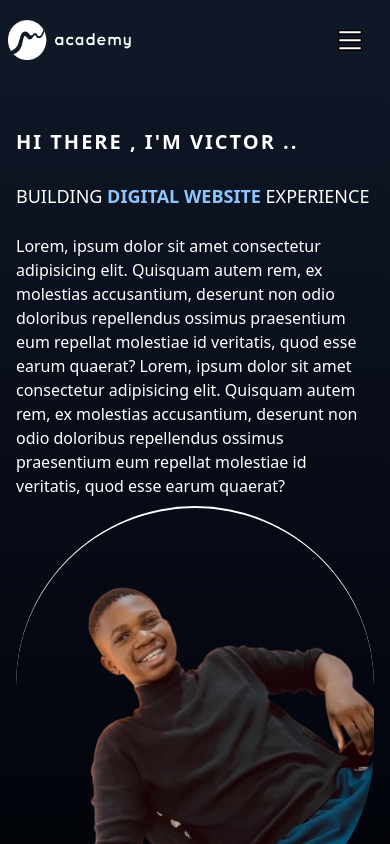
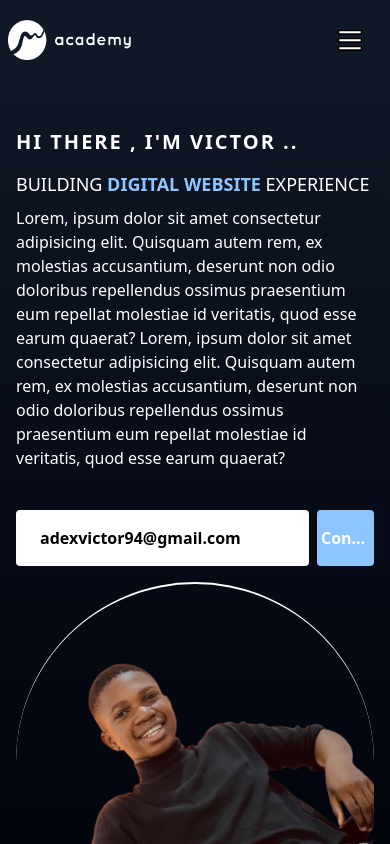
Before and after one commit to Victorakinwunmi/portfolio, a Nuxt app: page / in a window 390 px wide. Shown: the top 844 px of the page. Built offline with nearby package versions, Linux system fonts and the light colour scheme.

Commit message:
i allowed connect with me button to show on mobile and adjusted margins

```diff
--- a/app/pages/index.vue
+++ b/app/pages/index.vue
@@ -3,20 +3,20 @@
       <div class="px-4 md:px-6 lg:px-0 pt-32 gap-2 lg:pt-40 max-w-8xl block items-center lg:flex">
         <div class="w-full lg:w-2/4 text-white type">
            <p class="text-xl lg:text-4xl font-bold">HI THERE , I'M VICTOR ...</p>
-           <div class="mt-5 w-full lg:w-sm lg:mt-8 text-lg lg:text-4xl">
+           <div class="mt-2 w-full lg:w-sm lg:mt-8 text-lg lg:text-4xl">
              BUILDING <span class="text-blue-300 font-bold">DIGITAL WEBSITE </span>EXPERIENCE
            </div>
-           <div class="mt-6">
+           <div class="mt-2 lg:mt-6">
             Lorem, ipsum dolor sit amet consectetur adipisicing elit. Quisquam autem rem, ex molestias accusantium, deserunt non odio doloribus   repellendus   ossimus praesentium eum repellat molestiae id veritatis, quod esse earum quaerat?
             Lorem, ipsum dolor sit amet consectetur adipisicing elit. Quisquam autem rem, ex molestias accusantium, deserunt non odio doloribus   repellendus   ossimus praesentium eum repellat molestiae id veritatis, quod esse earum quaerat?
            </div>
-           <form @submit.prevent="sendEmail" class="mt-10 hidden md:flex gap-2 w-md">
-             <input type="email" v-model="email" placeholder="Email Address" class="w-4/6 font-semibold bg-white rounded-sm px-6 py-4 text-black outline-0">
-             <button type="submit" class="w-2/6 p-2 bg-blue-300 rounded-sm font-bold cursor-pointer">Connect with me</button>
+           <form @submit.prevent="sendEmail" class="mt-10 flex gap-2 w-full md:w-md">
+             <input type="email" v-model="email" placeholder="Email Address" class=" md:w-4/6 font-semibold bg-white rounded-sm px-6 py-4 text-black outline-0">
+             <button type="submit" class=" md:w-2/6 p-1 sm:text-xs md:text-base truncate md:p-2 bg-blue-300 rounded-sm font-bold cursor-pointer">Connect with me</button>
            </form>
         </div>
         <div class="w-full lg:w-2/4">
-          <div class="rounded-full mt-2 md:mt-6 lg:mt-0 border-t-2 border-white overflow-hidden flex items-center bg-gray-00">
+          <div class="rounded-full mt-4 md:mt-6 lg:mt-0 border-t-2 border-white overflow-hidden flex items-center bg-gray-00">
             <img src="/image/adex.png" class="w-full mt-12"/>
           </div>
         </div>
```
